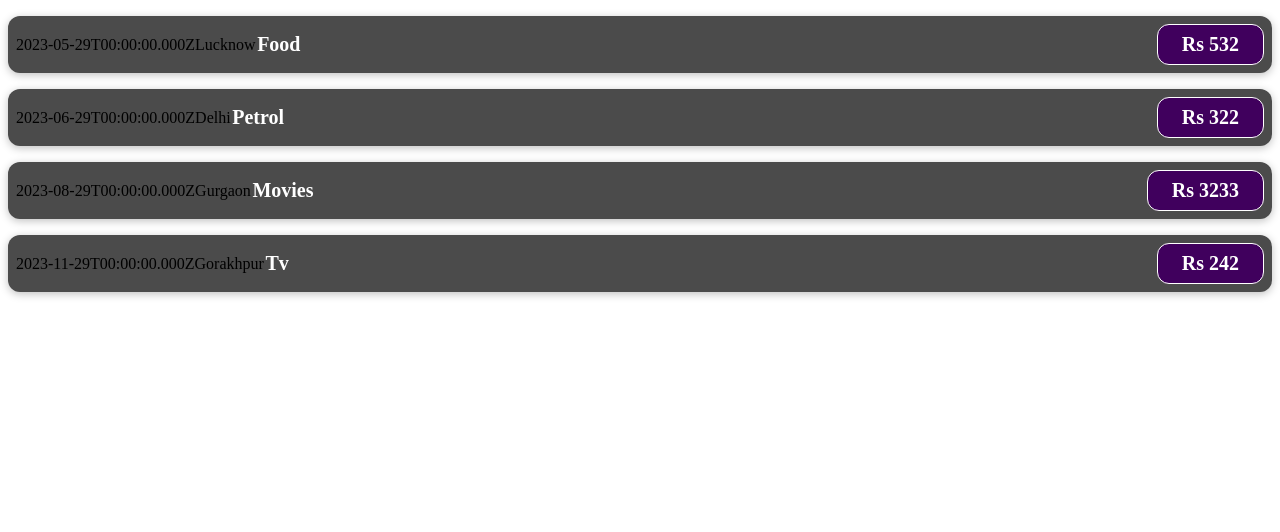
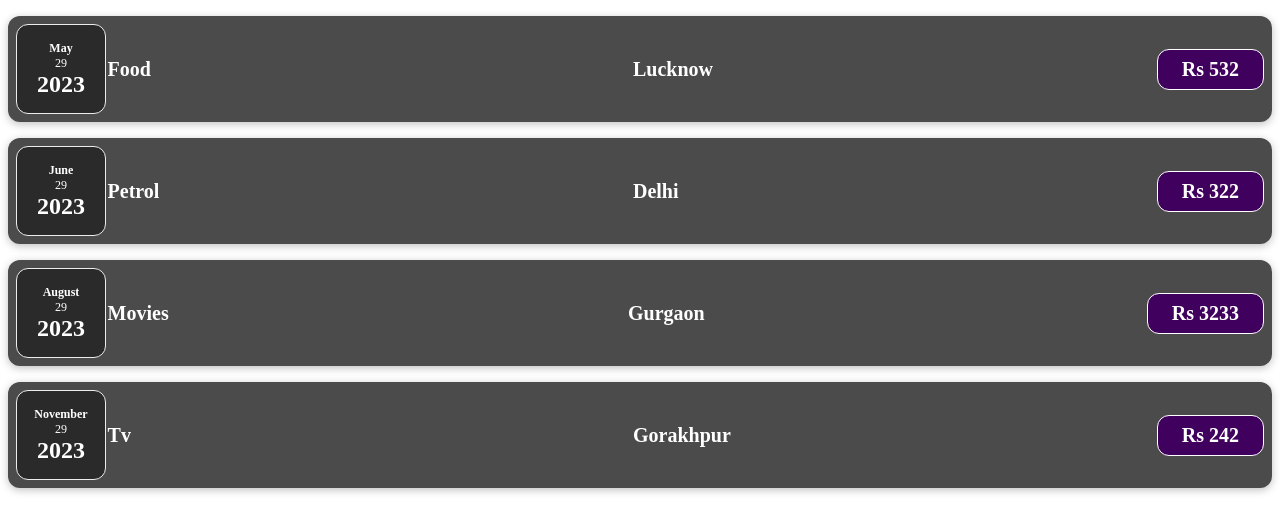
Before and after one commit to DevbratRai/sharpner_task, a React (Vite) app in the folder Expenses/: page / in a window 1280 px wide. Shown: the top 532 px of the page. Built offline with nearby package versions, Linux system fonts and the light colour scheme.

Commit message:
Making Components Smaller and Readable

```diff
--- /dev/null
+++ b/Expenses/src/components/ExpenseDate.css
@@ -0,0 +1,24 @@
+.expense-date {
+  display: flex;
+  flex-direction: column;
+  width: 5.5rem;
+  height: 5.5rem;
+  border: 1px solid #ececec;
+  background-color: #2a2a2a;
+  color: white;
+  border-radius: 12px;
+  align-items: center;
+  justify-content: center;
+}
+
+.expense-date_month {
+  font-size: 0.75rem;
+  font-weight: bold;
+}
+.expense-date_year {
+  font-size: 0.75rem;
+}
+.expense-date_day {
+  font-size: 1.5rem;
+  font-weight: bold;
+}
--- /dev/null
+++ b/Expenses/src/components/ExpenseDate.jsx
@@ -0,0 +1,17 @@
+import React from "react";
+import "./ExpenseDate.css";
+
+function ExpenseDate(props) {
+  const month = props.date.toLocaleString("en-US", { month: "long" });
+  const day = props.date.toLocaleString("en-US", { day: "2-digit" });
+  const year = props.date.getFullYear();
+  return (
+    <div className="expense-date">
+      <div className="expense-date_month">{month}</div>
+      <div className="expense-date_year">{day}</div>
+      <div className="expense-date_day">{year}</div>
+    </div>
+  );
+}
+
+export default ExpenseDate;
--- /dev/null
+++ b/Expenses/src/components/ExpenseDetails.jsx
@@ -0,0 +1,14 @@
+import React from "react";
+import "./ExpenseItems.css";
+
+function ExpenseDetails(props) {
+  return (
+    <div className="expense-item_description">
+      <h2>{props.title}</h2>
+      <h2>{props.location}</h2>
+      <div className="expense-item_price">Rs {props.amount}</div>
+    </div>
+  );
+}
+
+export default ExpenseDetails;
--- a/Expenses/src/components/ExpenseItems.jsx
+++ b/Expenses/src/components/ExpenseItems.jsx
@@ -1,19 +1,17 @@
 import React from "react";
 import "./ExpenseItems.css";
+import ExpenseDate from "./ExpenseDate";
+import ExpenseDetails from "./ExpenseDetails";
 
 function ExpenseItems(props) {
-  // const LocationOfExpenditure = "Lucknow";
-  // const expenseDate = new Date(2023, 2, 28);
-  // const expenseTitle = "Food";
-  // const expensePrice = 300;
   return (
     <div className="expense-item">
-      <div>{props.date.toISOString()}</div>
-      <div>{props.LocationOfExpenditure}</div>
-      <div className="expense-item_description">
-        <h2>{props.title}</h2>
-        <div className="expense-item_price">Rs {props.amount}</div>
-      </div>
+      <ExpenseDate date={props.date} />
+      <ExpenseDetails
+        amount={props.amount}
+        location={props.LocationOfExpenditure}
+        title={props.title}
+      />
     </div>
   );
 }
```
